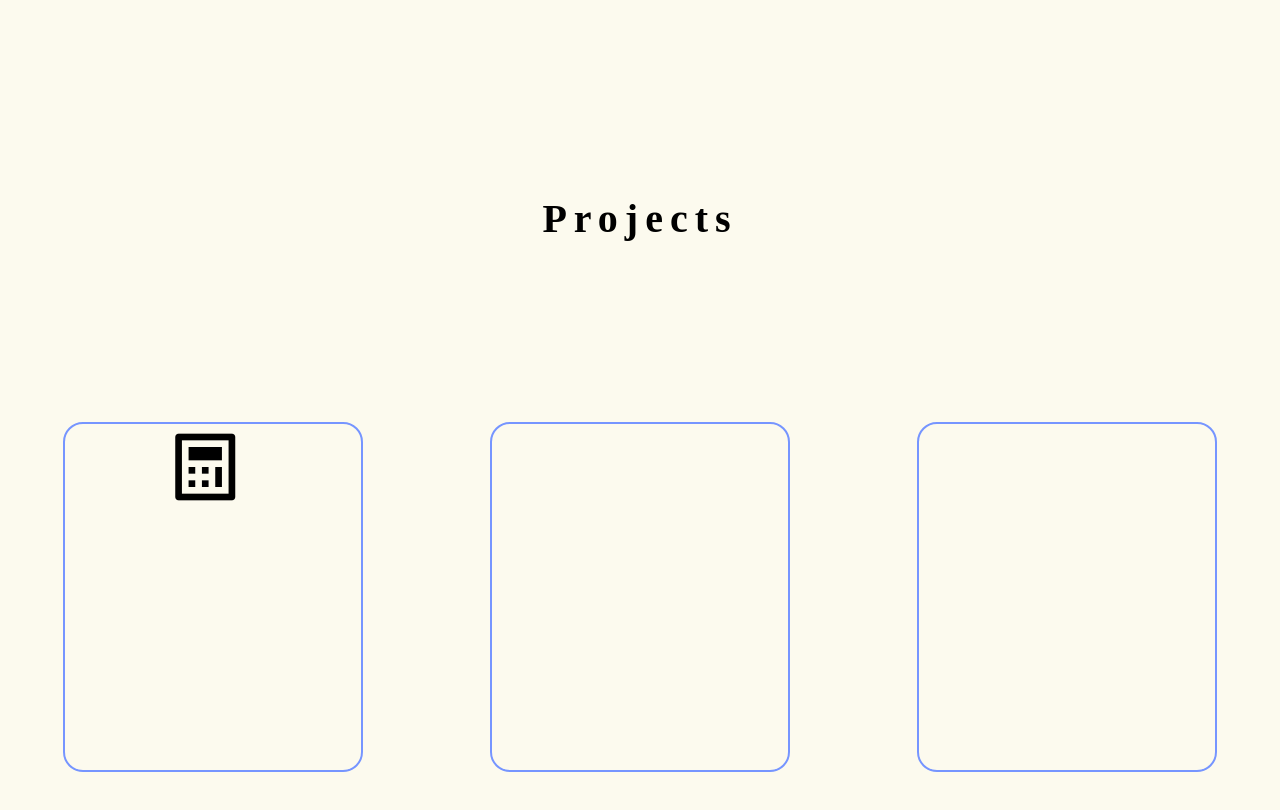
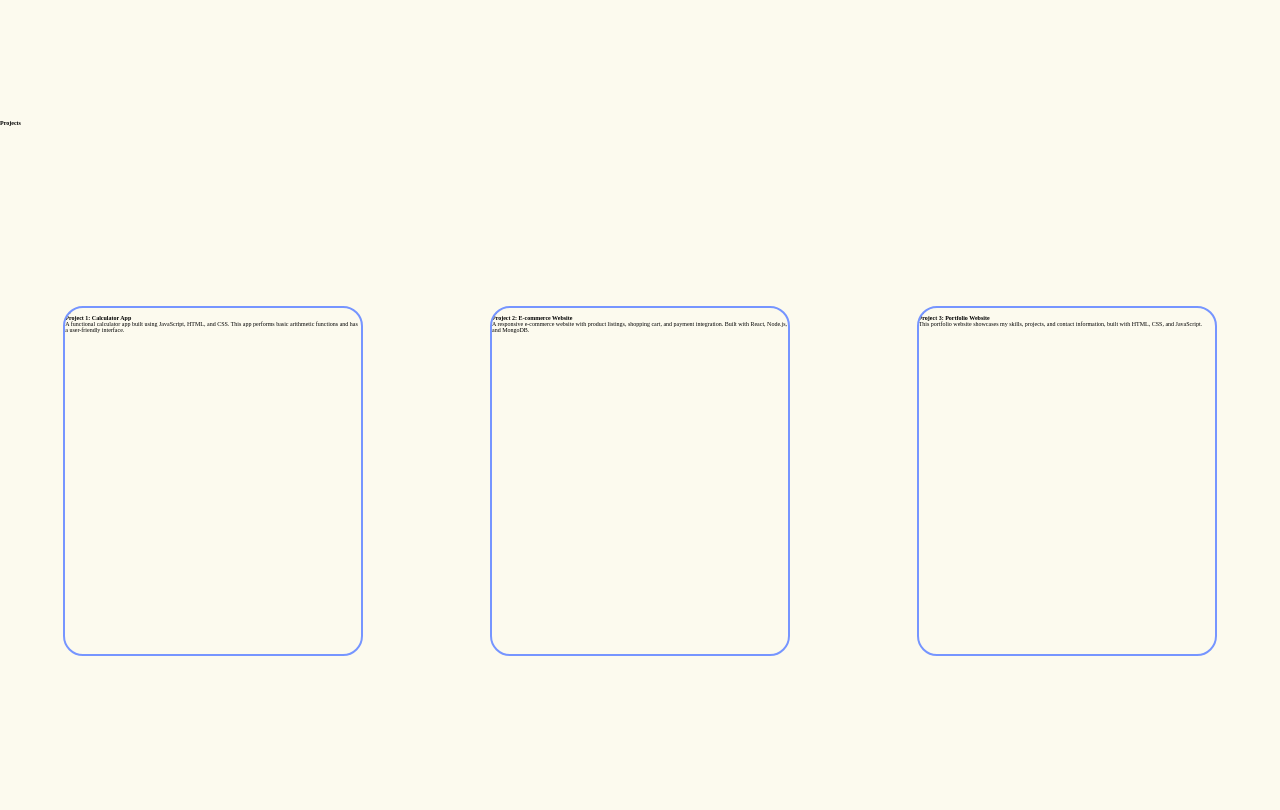
Before and after one commit to Princet806/portfolio-, a plain HTML site: page index.html in a window 1280 px wide. Shown: the part 2280-3090 px from the top of the page. Drawn offline with nearby package versions, Linux system fonts and the light colour scheme.

Commit message:
Update project section
Go directly to project section and you will find the updated html code for project

```diff
--- a/index.html
+++ b/index.html
@@ -152,19 +152,36 @@ Whether you need a new application, help with debugging, or assistance in bringi
       </div>
     </section>
 
-    <!-- project section -->
-     <section id="projects">
-      <h1 class="txth1">Projects</h1>
-      <div id="project-box">
-        <div class="project">
-         <div class="project1">
+    <!-- Project section -->
+<section id="projects">
+    <h1>Projects</h1>
+    <div id="project-box">
+      <!-- Project 1 -->
+      <div class="project">
+        <div class="project-icon">
           <i class="ri-calculator-line"></i>
-         </div>
         </div>
-        <div class="project"></div>
-        <div class="project"></div>
+        <h2>Project 1: Calculator App</h2>
+        <p>A functional calculator app built using JavaScript, HTML, and CSS. This app performs basic arithmetic functions and has a user-friendly interface.</p>
       </div>
-     </section>
+      <!-- Project 2 -->
+      <div class="project">
+        <div class="project-icon">
+          <i class="ri-shopping-cart-line"></i>
+        </div>
+        <h2>Project 2: E-commerce Website</h2>
+        <p>A responsive e-commerce website with product listings, shopping cart, and payment integration. Built with React, Node.js, and MongoDB.</p>
+      </div>
+      <!-- Project 3 -->
+      <div class="project">
+        <div class="project-icon">
+          <i class="ri-file-list-line"></i>
+        </div>
+        <h2>Project 3: Portfolio Website</h2>
+        <p>This portfolio website showcases my skills, projects, and contact information, built with HTML, CSS, and JavaScript.</p>
+      </div>
+    </div>
+  </section>
       <!-- get in touch section here -->
      <section id="contact-me">
       <div class="contct-box">
```
